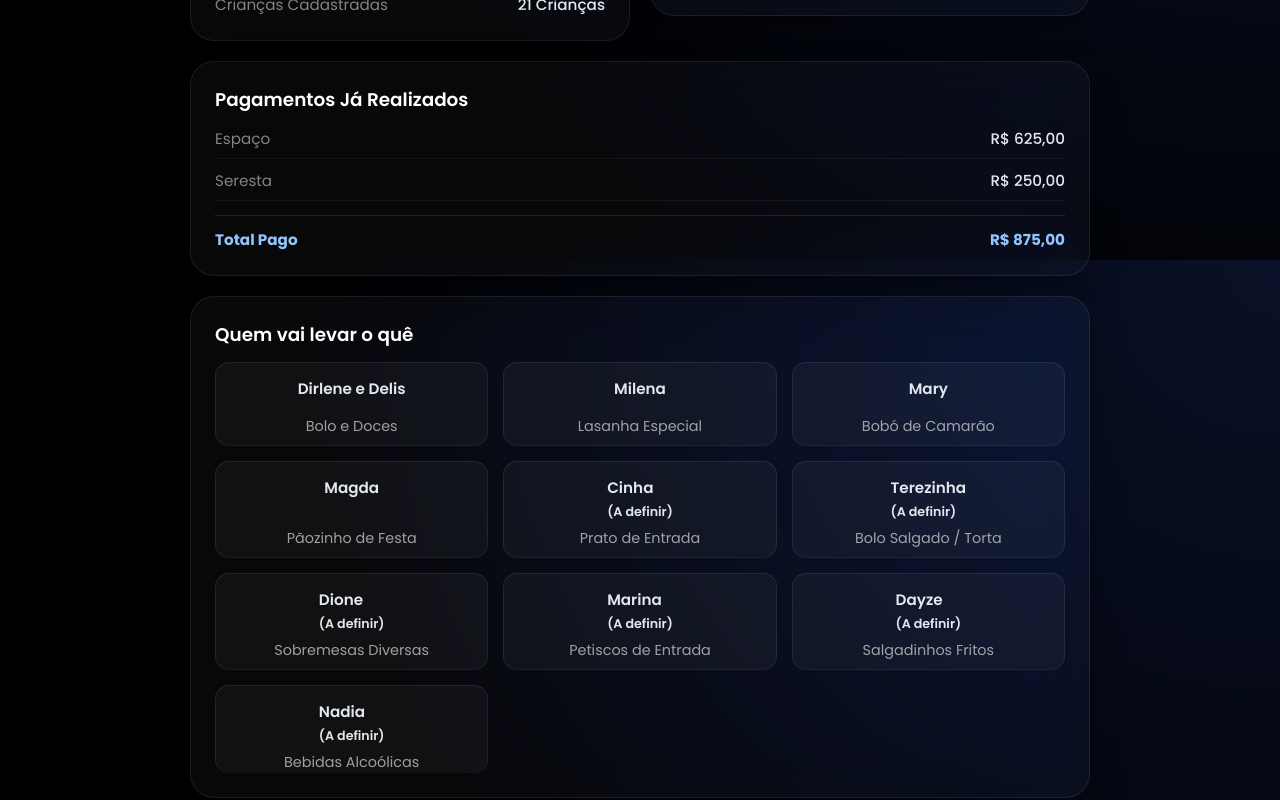
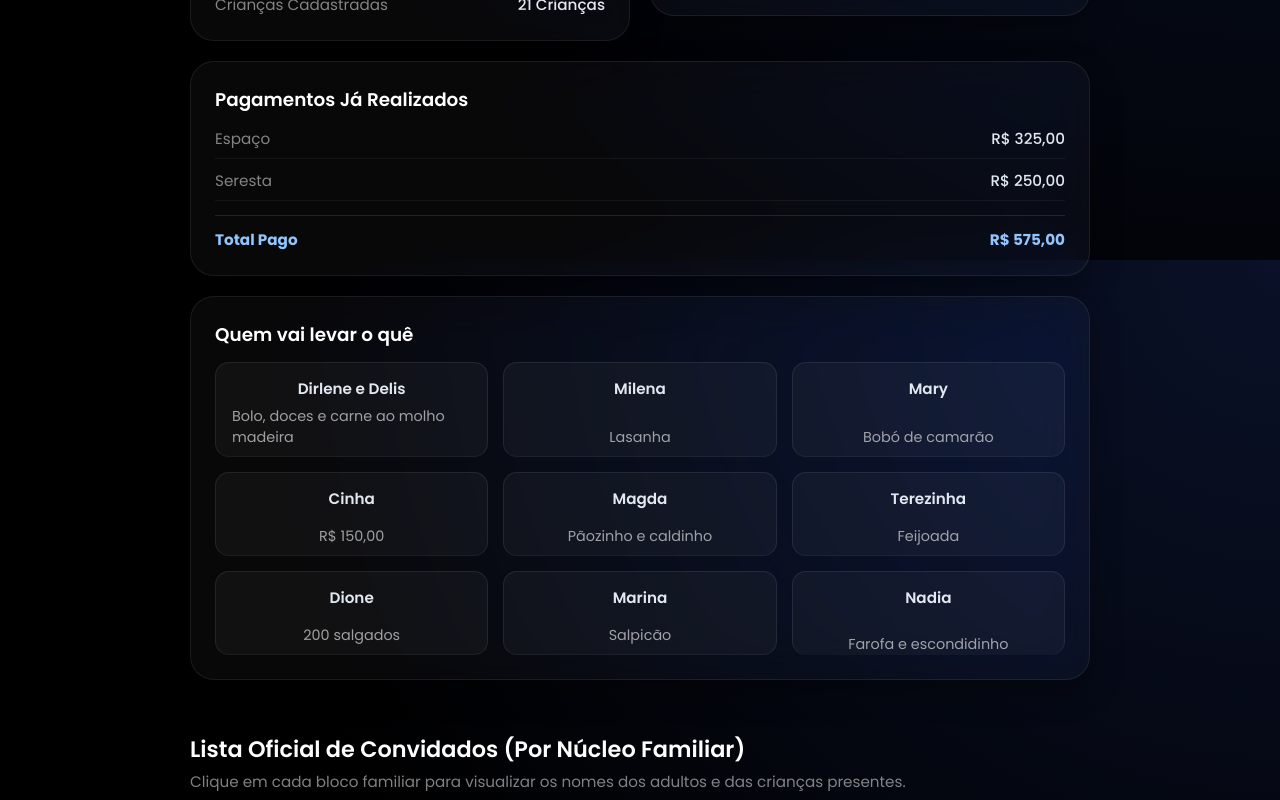
Before and after one commit to rcssic/furabucho, a React (Vite) app: page /#/aniversario-robgol in a window 1280 px wide. Shown: the part 540-1340 px from the top of the page. Built offline with nearby package versions, Linux system fonts and the light colour scheme.

Commit message:
Atualização Aniversario Robgol 2

```diff
--- a/src/pages/AniversarioRobgol/AniversarioRobgolPage.tsx
+++ b/src/pages/AniversarioRobgol/AniversarioRobgolPage.tsx
@@ -87,11 +87,11 @@ export default function RobgolAniversarioPage() {
                     <div className="glass-card full">
                         <h2>Pagamentos Já Realizados</h2>
                         <ul className="glass-data-list">
-                            <li><span>Espaço</span> <strong>R$ 625,00</strong></li>
+                            <li><span>Espaço</span> <strong>R$ 325,00</strong></li>
                             <li><span>Seresta</span> <strong>R$ 250,00</strong></li>
                             <li className="total-row">
                                 <span><strong>Total Pago</strong></span>
-                                <strong>R$ 875,00</strong>
+                                <strong>R$ 575,00</strong>
                             </li>
                         </ul>
                     </div>
@@ -100,16 +100,15 @@ export default function RobgolAniversarioPage() {
                     <div className="glass-card full">
                         <h2>Quem vai levar o quê</h2>
                         <ul className="glass-data-list food-assignments-list" style={{ display: 'grid', gridTemplateColumns: 'repeat(auto-fit, minmax(250px, 1fr))', gap: '15px' }}>
-                            <li className="food-assignment"><strong>Dirlene e Delis</strong><span>Bolo e Doces</span></li>
-                            <li className="food-assignment"><strong>Milena</strong><span>Lasanha Especial</span></li>
-                            <li className="food-assignment"><strong>Mary</strong><span>Bobó de Camarão</span></li>
-                            <li className="food-assignment"><strong>Magda</strong><span>Pãozinho de Festa</span></li>
-                            <li className="food-assignment"><strong>Cinha <br/><small>(A definir)</small></strong><span>Prato de Entrada</span></li>
-                            <li className="food-assignment"><strong>Terezinha <br/><small>(A definir)</small></strong><span>Bolo Salgado / Torta</span></li>
-                            <li className="food-assignment"><strong>Dione <br/><small>(A definir)</small></strong><span>Sobremesas Diversas</span></li>
-                            <li className="food-assignment"><strong>Marina <br/><small>(A definir)</small></strong><span>Petiscos de Entrada</span></li>
-                            <li className="food-assignment"><strong>Dayze <br/><small>(A definir)</small></strong><span>Salgadinhos Fritos</span></li>
-                            <li className="food-assignment"><strong>Nadia <br/><small>(A definir)</small></strong><span>Bebidas Alcoólicas</span></li>
+                            <li className="food-assignment"><strong>Dirlene e Delis</strong><span>Bolo, doces e carne ao molho madeira</span></li>
+                            <li className="food-assignment"><strong>Milena</strong><span>Lasanha</span></li>
+                            <li className="food-assignment"><strong>Mary</strong><span>Bobó de camarão</span></li>
+                            <li className="food-assignment"><strong>Cinha</strong><span>R$ 150,00</span></li>
+                            <li className="food-assignment"><strong>Magda</strong><span>Pãozinho e caldinho</span></li>
+                            <li className="food-assignment"><strong>Terezinha</strong><span>Feijoada</span></li>
+                            <li className="food-assignment"><strong>Dione</strong><span>200 salgados</span></li>
+                            <li className="food-assignment"><strong>Marina</strong><span>Salpicão</span></li>
+                            <li className="food-assignment"><strong>Nadia</strong><span>Farofa e escondidinho</span></li>
                         </ul>
                     </div>
 
```
